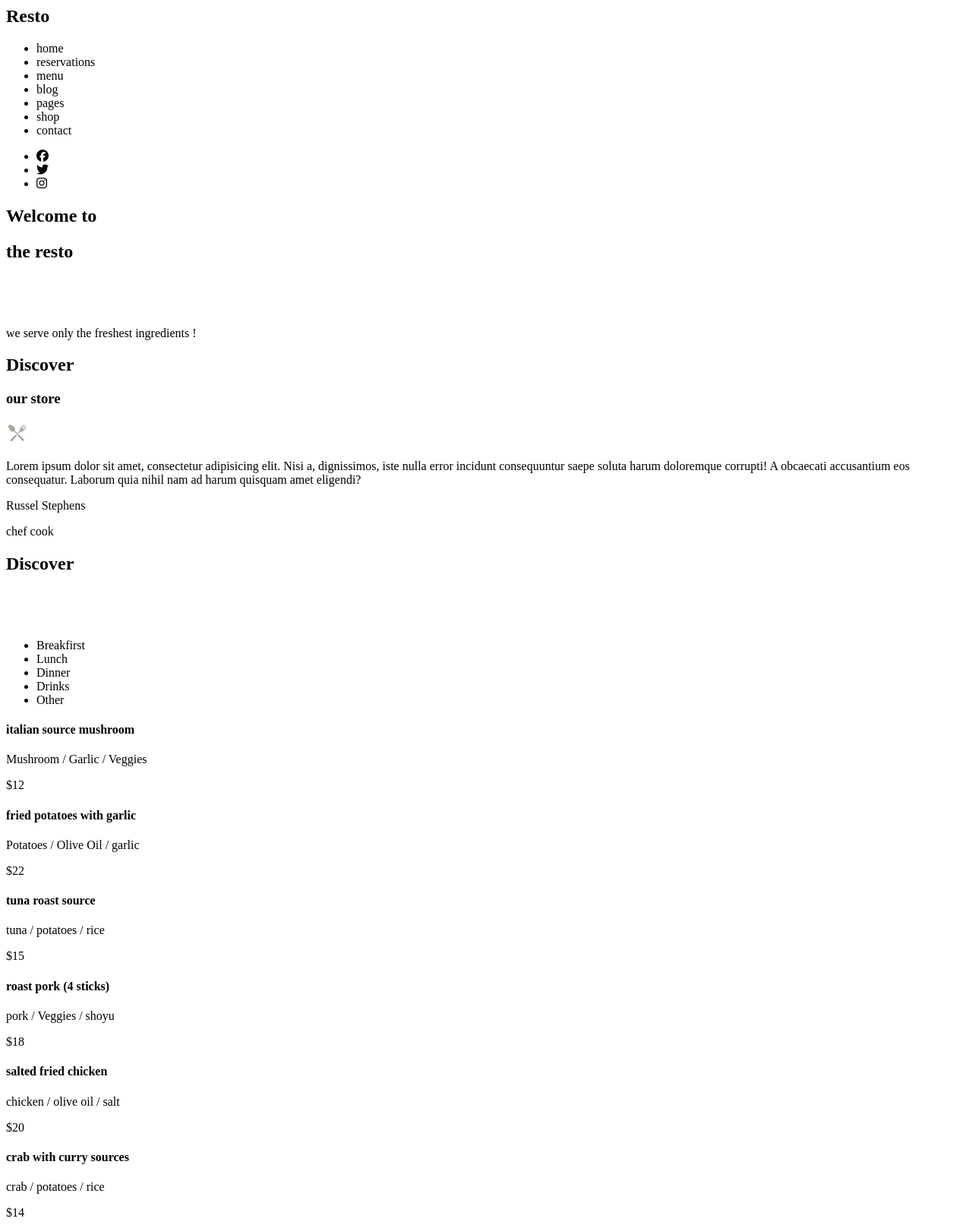
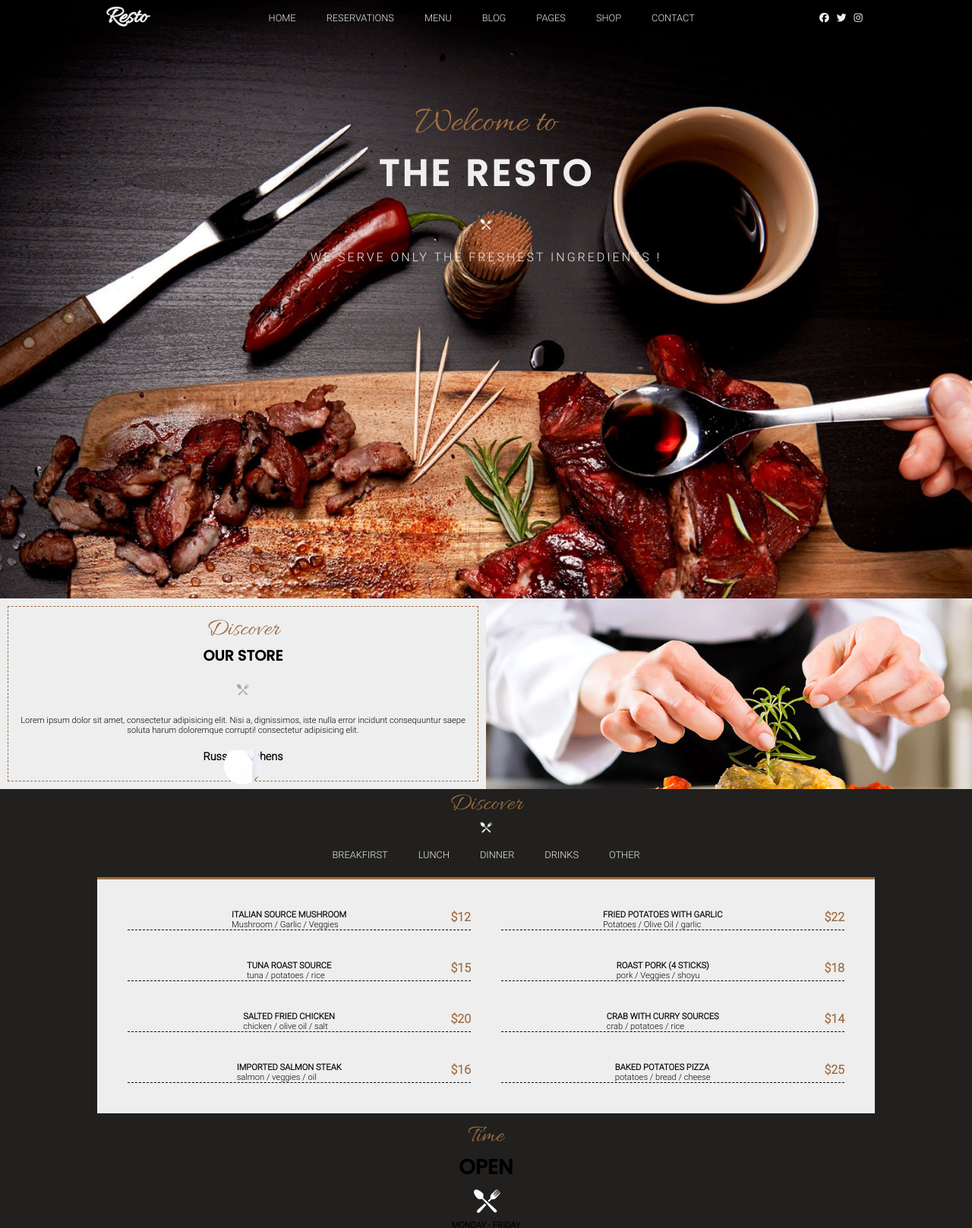
Before and after one commit to T-Urud/Restaurant-project, a plain HTML site: page index.html in a window 1280 px wide. Shown: the part 12-1629 px from the top of the page at 76% size. Drawn offline with Linux system fonts and the light colour scheme.

Commit message:
restaurant project, HTML done, CSS started

```diff
--- a/index.html
+++ b/index.html
@@ -8,6 +8,7 @@
       rel="stylesheet"
       href="https://cdnjs.cloudflare.com/ajax/libs/font-awesome/6.5.1/css/all.min.css"
     />
+    <link rel="stylesheet" href="./styles/pages/index.css" />
   </head>
   <body>
     <header>
@@ -27,13 +28,18 @@
           <li><i class="fa-brands fa-twitter"></i></li>
           <li><i class="fa-brands fa-instagram"></i></li>
         </ul>
+      </nav>
+      <div class="title-container">
         <h2>Welcome to</h2>
         <h1>the resto</h1>
-        <span
-          ><img src="./img/ic-plate-big.png" alt="fork and spoon (white)"
-        /></span>
-        <p>we serve only the freshest ingredients !</p>
-      </nav>
+      </div>
+      <span
+        ><img
+          src="./img/ic-plate-big.png"
+          alt="fork and spoon (white)"
+          id="head-img"
+      /></span>
+      <p>we serve only the freshest ingredients !</p>
     </header>
     <main>
       <section class="section1">
@@ -45,12 +51,11 @@
             <p>
               Lorem ipsum dolor sit amet, consectetur adipisicing elit. Nisi a,
               dignissimos, iste nulla error incidunt consequuntur saepe soluta
-              harum doloremque corrupti! A obcaecati accusantium eos
-              consequatur. Laborum quia nihil nam ad harum quisquam amet
-              eligendi?
+              harum doloremque corrupti! consectetur adipisicing elit.
             </p>
             <div class="rounded-img">
-              <p>Russel Stephens</p>
+              <div></div>
+              <h6 class="chef-name">Russel Stephens</h6>
               <p>chef cook</p>
             </div>
           </div>
@@ -73,69 +78,69 @@
           </ul>
         </nav>
         <div class="dish-menu">
-          <div class="slice1">
+          <div class="slice">
             <div class="rounded-img"></div>
             <div class="dish-txt">
               <h4>italian source mushroom</h4>
               <p>Mushroom / Garlic / Veggies</p>
             </div>
-            <p>$12</p>
+            <p class="price">$12</p>
           </div>
-          <div class="slice2">
+          <div class="slice">
             <div class="rounded-img"></div>
             <div class="dish-txt">
               <h4>fried potatoes with garlic</h4>
               <p>Potatoes / Olive Oil / garlic</p>
             </div>
-            <p>$22</p>
+            <p class="price">$22</p>
           </div>
-          <div class="slice3">
+          <div class="slice">
             <div class="rounded-img"></div>
             <div class="dish-txt">
               <h4>tuna roast source</h4>
               <p>tuna / potatoes / rice</p>
             </div>
-            <p>$15</p>
+            <p class="price">$15</p>
           </div>
-          <div class="slice4">
+          <div class="slice">
             <div class="rounded-img"></div>
             <div class="dish-txt">
               <h4>roast pork (4 sticks)</h4>
               <p>pork / Veggies / shoyu</p>
             </div>
-            <p>$18</p>
+            <p class="price">$18</p>
           </div>
-          <div class="slice5">
+          <div class="slice">
             <div class="rounded-img"></div>
             <div class="dish-txt">
               <h4>salted fried chicken</h4>
               <p>chicken / olive oil / salt</p>
             </div>
-            <p>$20</p>
+            <p class="price">$20</p>
           </div>
-          <div class="slice6">
+          <div class="slice">
             <div class="rounded-img"></div>
             <div class="dish-txt">
               <h4>crab with curry sources</h4>
               <p>crab / potatoes / rice</p>
             </div>
-            <p>$14</p>
+            <p class="price">$14</p>
           </div>
-          <div class="slice7">
+          <div class="slice">
             <div class="rounded-img"></div>
             <div class="dish-txt">
               <h4>imported salmon steak</h4>
               <p>salmon / veggies / oil</p>
             </div>
-            <p>$16</p>
+            <p class="price">$16</p>
           </div>
-          <div class="slice8">
+          <div class="slice">
             <div class="rounded-img"></div>
             <div class="dish-txt">
               <h4>baked potatoes pizza</h4>
               <p>potatoes / bread / cheese</p>
             </div>
-            <p>$25</p>
+            <p class="price">$25</p>
           </div>
         </div>
       </section>
@@ -204,7 +209,7 @@
                 <input type="email" name="email" id="email" />
               </div>
               <div class="submit-btn">
-                <input type="submit" value="Book Now" />
+                <input type="submit" value="Book Now" id="button" />
               </div>
             </form>
           </div>
@@ -254,8 +259,77 @@
               </div>
             </div>
           </div>
+          <div class="gc-right">
+            <div class="gc-right-txt-container">
+              <div class="grid-txt-container">
+                <p>08</p>
+                <p>July</p>
+              </div>
+              <h4>Thousands celebrities at Johnnie Night</h4>
+              <p>
+                <span><i class="fa-solid fa-location-dot"></i></span>
+                Restaurant Resto
+                <span><i class="fa-regular fa-clock"></i></span> 10:00pm -
+                6:00am
+              </p>
+              <a href="https://www.google.fr/" target="_blank">buy tickets</a>
+            </div>
+          </div>
+        </div>
+      </section>
+
+      <section class="section5">
+        <div class="txt-container">
+          <span><i class="fa-solid fa-quote-left"></i></span>
+          <p>
+            Lorem ipsum, dolor sit amet consectetur adipisicing elit. Facilis
+            dolorem labore iusto, nam repudiandae at aspernatur soluta
+            dignissimos consequuntur. Expedita accusamus voluptatem, minus
+            delectus deserunt rem enim accusantium temporibus explicabo fuga
+            amet reiciendis? Est rem harum, sit incidunt nihil facilis!
+          </p>
+          <span><i class="fa-solid fa-quote-right"></i></span>
+          <div class="rounded-img">
+            <h6 class="chef-name">Stephanie Opkins</h6>
+            <p>CEO - HeadPassion</p>
+          </div>
         </div>
       </section>
     </main>
+
+    <footer>
+      <div class="footer-left">
+        <div class="fl-text-container">
+          <h2>Resto</h2>
+          <p>
+            Lorem ipsum dolor sit amet consectetur adipisicing elit. Suscipit
+            esse excepturi natus facilis fuga assumenda.
+          </p>
+        </div>
+      </div>
+      <div class="footer-right">
+        <div class="fr-text-container">
+          <div class="newsletter">
+            <h5>newsletter</h5>
+            <label for="email"></label>
+            <input
+              type="email"
+              name="email"
+              id="email"
+              placeholder="Your email address"
+            />
+          </div>
+          <div class="follow">
+            <h5>follow us:</h5>
+            <ul>
+              <li><i class="fa-brands fa-facebook"></i></li>
+              <li><i class="fa-brands fa-twitter"></i></li>
+              <li><i class="fa-brands fa-instagram"></i></li>
+              <li><i class="fa-brands fa-pinterest"></i></li>
+            </ul>
+          </div>
+        </div>
+      </div>
+    </footer>
   </body>
 </html>
--- /dev/null
+++ b/styles/layout/_header.scss
@@ -0,0 +1,23 @@
+header{
+    background: url(/img/bg-slider-06.jpg)center/cover;
+    height: 100vh;
+
+    .title-container{
+        margin: 75px auto 0;
+
+        h2{
+            font-size: 3rem;
+        }
+
+    }
+    #head-img{
+        width: 20px;
+        padding: 20px 0;
+    }
+    p{
+        font-family: $font3;
+        color: $white;
+        text-transform: uppercase;
+        letter-spacing: 3px;
+    }
+}
--- /dev/null
+++ b/styles/layout/_navbar.scss
@@ -0,0 +1,55 @@
+nav{
+    color: $white;
+    display: flex;
+    justify-content: space-evenly;
+    align-items: center;
+    padding: 15px 0;
+    width: 100%;
+
+    h2{
+        color: $white;
+        font-weight: bold;
+        cursor: pointer;
+    }
+
+    ul{
+        display: flex;
+        align-items: center;
+
+        li{
+            margin: 0 20px;
+            font-family: $font3;
+            text-transform: uppercase;
+            font-size: 0.8rem;
+            cursor: pointer;
+            position: relative;
+
+            &:hover{
+                font-weight: bold;
+            }
+
+            &:hover::after{
+                content: "";
+                position: absolute;
+                height: 1%;
+                width: 100%;
+                background: $white;
+                bottom: 0;
+                left: 0;
+            }
+        }
+    }
+    .nav-logo{
+        li{
+            margin: 0 5px;
+
+            &:hover{
+                transition: 0.2s;
+                transform: scale(1.3);
+            }
+            &:hover::after{
+                display: none;
+            }
+        }
+    }
+}
--- /dev/null
+++ b/styles/layout/_section.scss
@@ -0,0 +1,90 @@
+.section1{
+    background: $white;
+    display: grid;
+    grid-template-columns: 50% 50%;
+    align-items: center;
+
+    .left-part{
+
+        .txt-container{
+            margin: 10px;
+            padding: 10px;
+            border: 1.5px dashed $color1;
+            display: flex;
+            justify-content: center;
+            align-items: center;
+            flex-direction: column;
+
+            h3{
+                font-size: 1.2rem;
+            }
+            img{
+                width: 20px;
+                padding: 20px 0;
+            }
+            p{
+                font-size: 0.7rem;
+                padding-bottom: 20px;
+            }
+
+            .rounded-img{
+                position: relative;
+                p{
+                    padding-bottom: 0;
+                    color: $grey;
+                }
+
+                &::before{
+                    content: url(/img/avatar-01.jpg);
+                    height: 50px;
+                    width: 50px;
+                    position: absolute;
+                    clip-path: circle(50% at 50% 40%);
+                    transform: translateX(-50%);
+                    transform: translateY();
+                }
+            }
+        }
+    }
+
+    .right-part{
+        background: url(/img/store-01.jpg)center/cover;
+        height: 100%;
+        width: 100%;
+    }
+}
+
+.section2{
+
+    img{
+        width: 20px;
+    }
+
+    .dish-menu{
+        margin: 10px auto;
+        padding: 20px;
+        background: $white;
+        width: 80%;
+        display: grid;
+        grid-template-columns: repeat(2, 50%);
+        box-shadow: 0px -3px 0px $color1;
+
+        .slice{
+            border-bottom: 1px dashed $black;
+            border-width: 50%;
+            display: flex;
+            justify-content: space-between;
+            margin: 20px;
+
+        }
+
+
+        .dish-txt{
+            text-align: start;
+            p{
+                font-size: 0.7rem;
+            }
+        }
+    }
+
+}
--- /dev/null
+++ b/styles/pages/_settings.scss
@@ -0,0 +1,72 @@
+@font-face {
+    font-family: "Allura";
+    src: url(/fonts/Allura-Regular.ttf);
+}
+@font-face {
+    font-family: "Poppins" ;
+    src: url(/fonts/Poppins-Medium.ttf);
+}
+@font-face {
+    font-family: "Roboto";
+    src: url(/fonts/Roboto-Light.ttf);
+}
+
+$font1: Allura, sans-serif;
+$font2: Poppins, sans-serif;
+$font3: Roboto, sans-serif;
+
+$color1: rgb(156, 107, 65);
+$color2: rgb(33, 32, 30);
+$white: rgb(238, 238, 238);
+$black: rgb(0, 0, 0);
+$grey: rgb(182, 182, 182);
+$grey-footer: rgb(117, 117, 117);
+
+*{
+    margin: 0;
+    padding: 0;
+    box-sizing: border-box;
+    list-style-type: none;
+}
+
+h1{
+    color: $white;
+    text-transform: uppercase;
+    font-family: $font2;
+    letter-spacing: 4px;
+    font-size: 3rem;
+}
+h2{
+    font-family: $font1;
+    color: $color1;
+    font-weight: 400;
+    font-size: 2rem;
+}
+h3{
+    text-transform: uppercase;
+    font-family: $font2;
+    font-size: 1.7rem;
+}
+h4{
+    font-family: $font3;
+    text-transform: uppercase;
+    font-size: 0.7rem;
+}
+h6{
+    font-weight: bold;
+    font-size: 0.9rem;
+    font-family: $font3;
+}
+p{
+    font-family: $font3;
+}
+
+body{
+    background: $color2;
+    text-align: center;
+}
+
+.price{
+    color: $color1;
+    font-weight: bold;
+}
--- /dev/null
+++ b/styles/pages/index.scss
@@ -0,0 +1,7 @@
+@import "./settings";
+@import "../components/button";
+@import "../components/form";
+@import "../layout/footer";
+@import "../layout/header";
+@import "../layout/navbar";
+@import "../layout/section";
```
Also changed, not shown: styles/components/_button.scss (added, +11 -0 lines), styles/components/_form.scss (added), styles/layout/_footer.scss (added), styles/pages/index.css (added), 1 other file.
